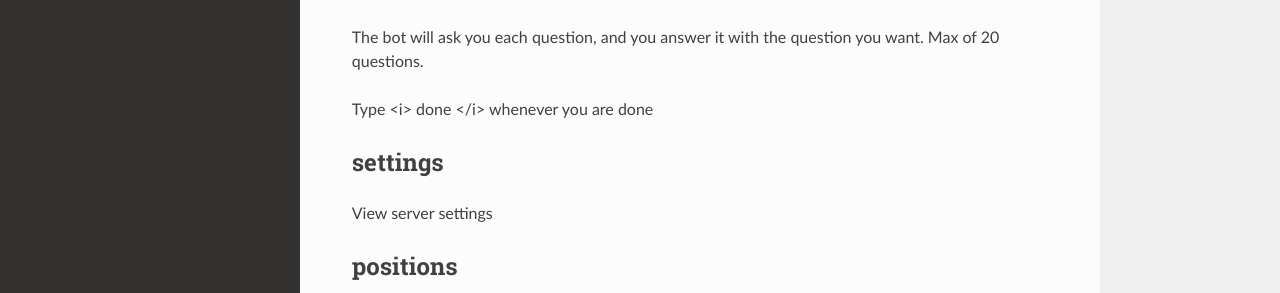
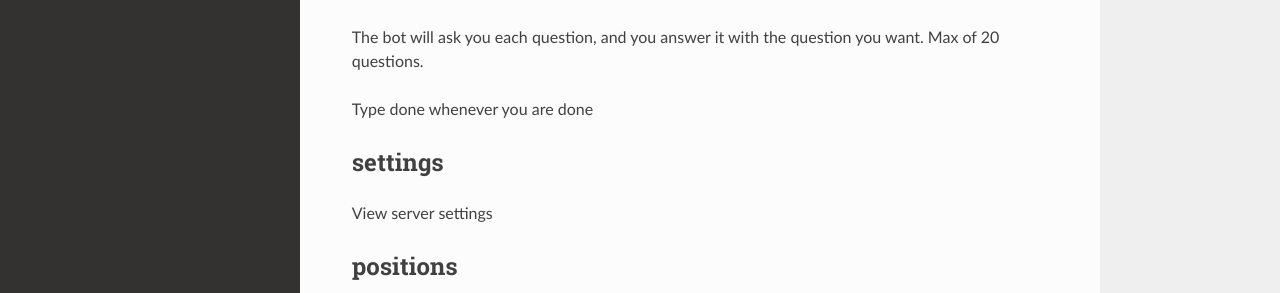
Before and after one commit to Andeeeee/AndyCogs, a Sphinx documentation site: the page built from docs/applications.rst, in a window 1280 px wide and 900 px high, scrolled down 536 px. Shown: the part 158-451 px from the top of the window. Built offline with Sphinx 7.4.7 and the Read the Docs theme 2.0.0, drawn with Linux system fonts in a browser that asks for light colours; pages that are not in the unit, such as notebooks, are missing from menus.

```diff
--- a/docs/applications.rst
+++ b/docs/applications.rst
@@ -34,7 +34,7 @@ Set the questions or custom questions for your server.
 
 The bot will ask you each question, and you answer it with the question you want. Max of 20 questions.
 
-Type <i> done </i> whenever you are done
+Type done whenever you are done
 
 ^^^^^^^^^^^^^^
 settings
```
